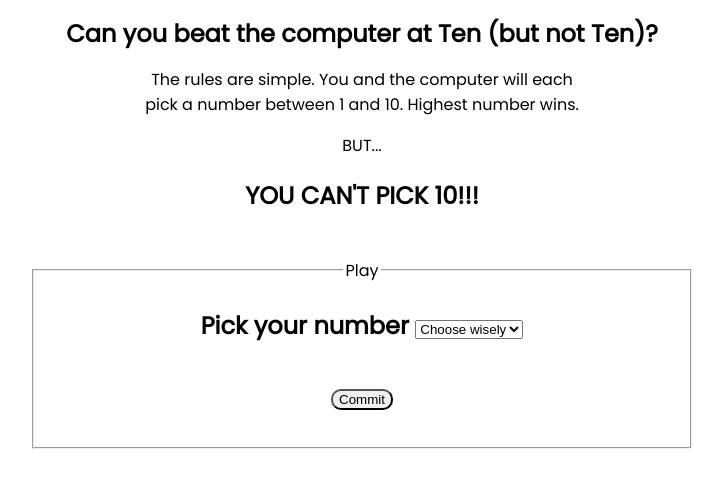
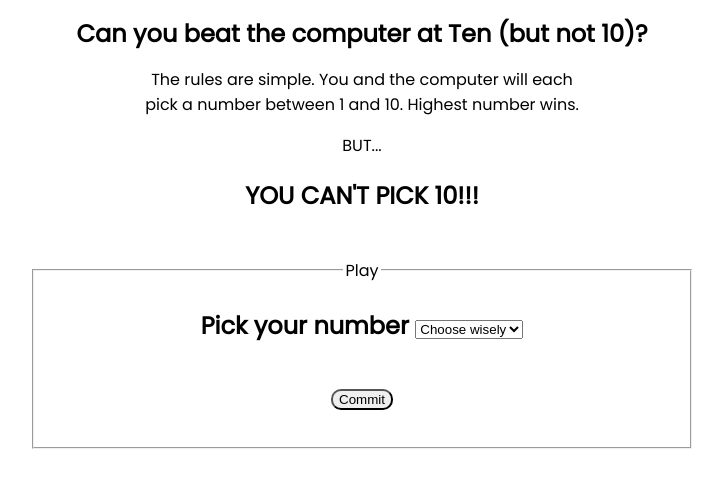
Before and after one commit to Chris1114/tennotten, a plain HTML site: page index.html in a window 1280 px wide. Shown: the whole page, without its empty margins (278-1001 px from the left). Drawn offline with Linux system fonts and the light colour scheme.

Commit message:
Add files via upload

```diff
--- a/index.html
+++ b/index.html
@@ -10,7 +10,7 @@
 
 <body>
 
-  <h1>Can you beat the computer at Ten (but not Ten)?</h1>
+  <h1>Can you beat the computer at Ten (but not 10)?</h1>
   <p>The rules are simple. You and the computer will each <br>
     pick a number between 1 and 10. Highest number wins.</p>
     <p>BUT...</p>
```
